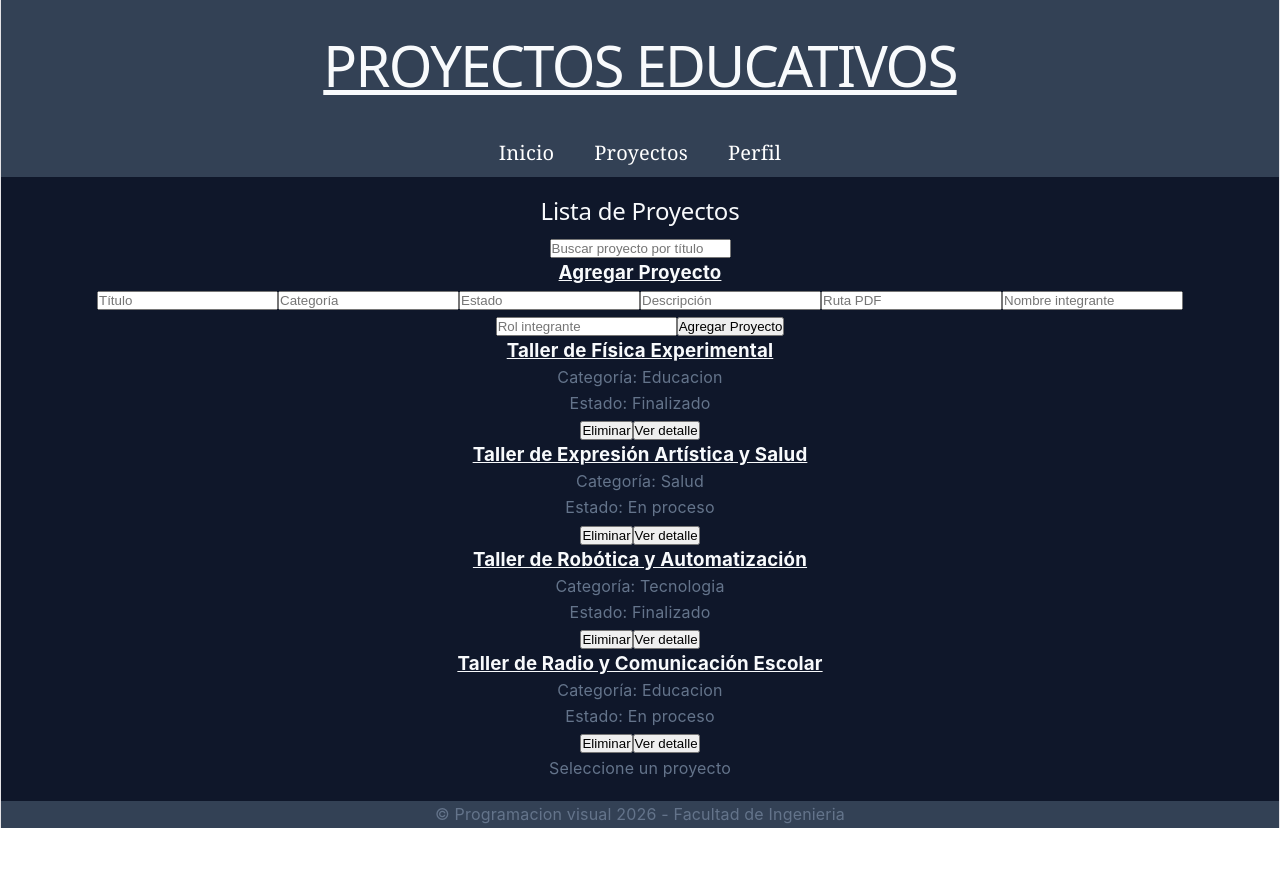
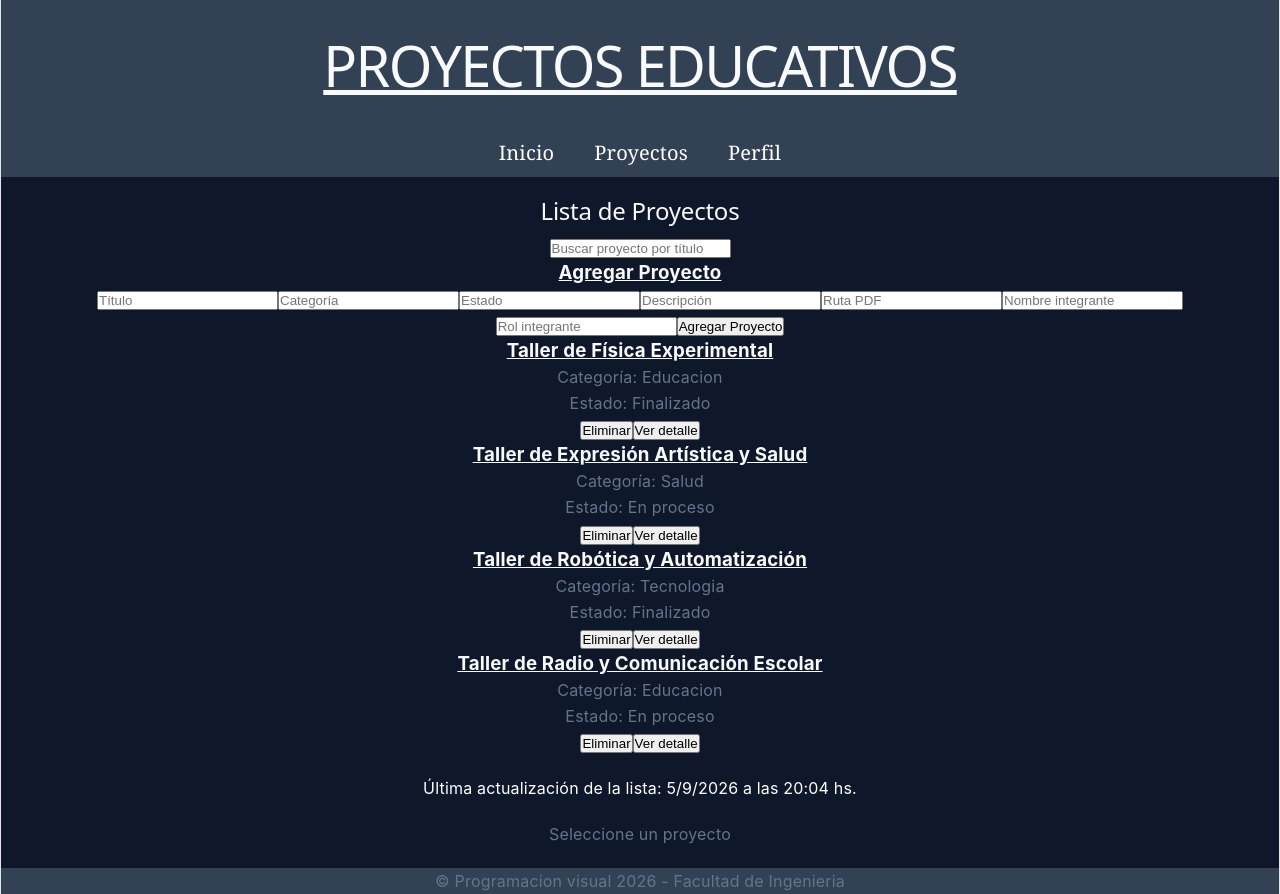
Before and after one commit to Fede301/pv_tp3_grupo5, a React (Vite) app: page / in a window 1280 px wide. Before the commit the page ends 828 px from the top, so only its background shows below. Built offline with nearby package versions, Linux system fonts and the light colour scheme.

Commit message:
Feat: Punto 4 condicional

```diff
--- a/src/components/ListaProyectos.jsx
+++ b/src/components/ListaProyectos.jsx
@@ -1,5 +1,5 @@
 import '../css/stylesproyectos.css';
-import { useEffect, useState } from 'react';
+import { useEffect, useState, useRef } from 'react';
 import { obtenerProyectos, eliminarProyectos, buscarProyecto, agregarProyectos } from '../services/proyectoService';
 import ProyectoCard from './ProyectoCard';
 import DetalleProyecto from './DetalleProyecto';
@@ -9,6 +9,7 @@ const ListaProyectos = () => {
     const [busqueda, setBusqueda] = useState("");
     const [proyectoSeleccionado, setProyectoSeleccionado] = useState(null);
     const [fecha, setFecha] = useState("");
+    const esPrimeraCarga = useRef(true);
     const [formulario, setFormulario] = useState({
         titulo: "",
         categoria: "",
@@ -76,6 +77,10 @@ const ListaProyectos = () => {
     }
 
     useEffect(() => {
+        if (esPrimeraCarga.current) {
+            esPrimeraCarga.current = false;
+            return;
+        }
         capturaFecha();
     },[proyectos])
 
@@ -113,7 +118,7 @@ const ListaProyectos = () => {
                     />
                 ))}
             </div>
-
+            {fecha && <p style={{ color: 'white', textAlign: 'center', margin: '20px 0' }}>{fecha}</p>}
             <DetalleProyecto proyecto={proyectoSeleccionado} />
         </div>
     );
```
